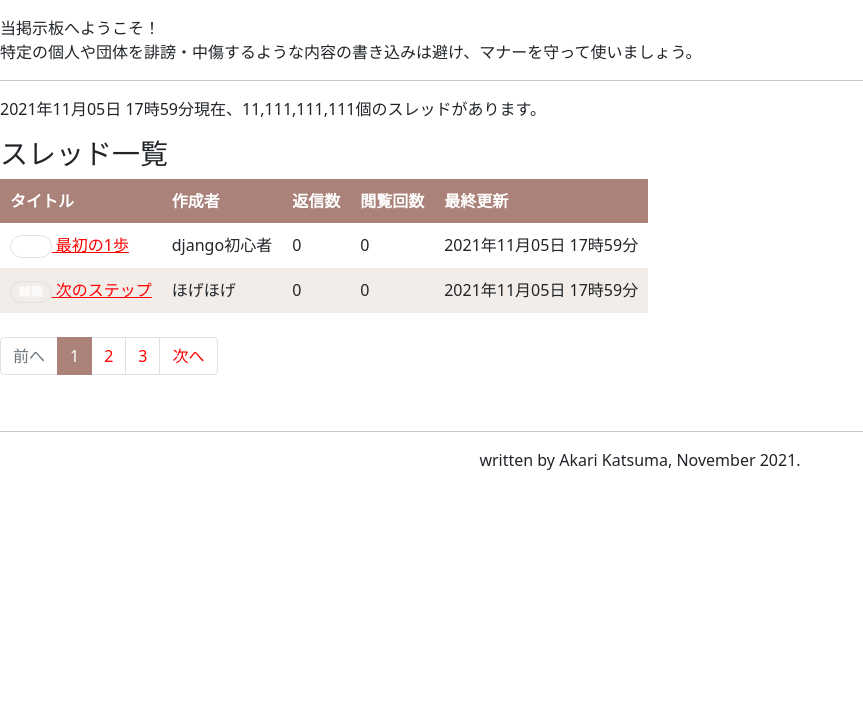
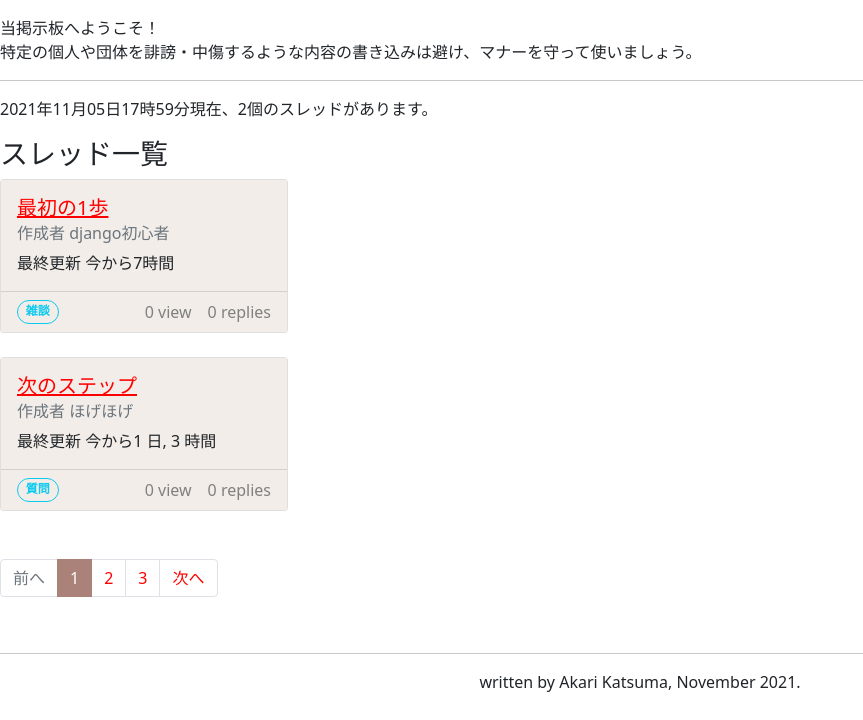
Before and after one commit to AK-8420/django_Keijiban, a Django app: page / in a window 1280 px wide. Shown: the part 80-800 px from the top of the page, without its empty margins (0-863 px from the left). Run offline with Django 3.2, Linux system fonts and the light colour scheme; data comes from the database, SQL or seed files in the repository; both versions use the stored data as it was after the commit; style sheets or scripts are compiled from the project's sources; some libraries are stand-ins or nearby versions.

Commit message:
Improve list of threads in HTML

```diff
--- a/keijiban/static/scss/custom.scss
+++ b/keijiban/static/scss/custom.scss
@@ -11,20 +11,7 @@ $link-color: #FF0000;
   background-color:transparent
 }
 
-// scss-docs-start import-stack
-// Configuration
-@import "../bootstrap/scss/functions";
-@import "../bootstrap/scss/variables";
-@import "../bootstrap/scss/mixins";
-@import "../bootstrap/scss/utilities";
-
-// Layout & components
-@import "../bootstrap/scss/root";
-@import "../bootstrap/scss/reboot";
-@import "../bootstrap/scss/navbar";
-@import "../bootstrap/scss/breadcrumb";
-@import "../bootstrap/scss/pagination";
-@import "../bootstrap/scss/badge";
+@import "../bootstrap/scss/bootstrap";
 
 $custom-colors: (
         "theme1": #AA8279
--- a/keijiban/templates/keijiban/thread_list.html
+++ b/keijiban/templates/keijiban/thread_list.html
@@ -15,20 +15,28 @@
 </p>
 <hr>
 <p>
-    {% now "Y年m月d日 H時i分" %}現在、{{ sum_thread | intcomma }}個のスレッドがあります。
+    {% now "Y年m月d日H時i分" %}現在、{{ object_list | length | intcomma }}個のスレッドがあります。
 </p>
 <h3>スレッド一覧</h3>
     {% if object_list  %}
-        <table id='index_table'>
-            <tr><th>タイトル</th><th>作成者</th><th>返信数</th><th>閲覧回数</th><th>最終更新</th></tr>
         {% for t in object_list %}
-            <tr><td><span class="badge rounded-pill text-theme1 border border-theme1 badge-outlined">雑談</span><a href="#"> {{ t.title }}</a></td><td>{{ t.creator }}</td><td>0</td><td>{{ t.view }}</td><td>{% now "Y年m月d日 H時i分" %}</td></tr>
+            <div class="card" style="width: 18rem;">
+                <div class="card-body" style="background:#f2ede8;">
+                    <a href="/threads/{{t.id}}/">
+                    <h5 class="card-title">{{ t.title }}</h5>
+                    </a>
+                    <h6 class="card-subtitle mb-2 text-muted">作成者 {{ t.creator }}</h6>
+                    <p class="card-text">最終更新 {{ t.post_set.first.created | naturaltime }}</p>
+                </div>
+                <div class="card-footer" style="display: flex;justify-content: space-between; background:#f2ede8; color:gray;">
+                    <span class="badge rounded-pill text-info  border border-info badge-outlined">{{t.category}}</span>{{t.view| intcomma }} view　{{t.post_set.all| length | add:"-1"}} replies
+                </div>
+            </div>
+            <br>
         {% endfor %}
-        </table>
     {% else %}
         <p>まだスレッドはありません。新しいスレッドを作りませんか？</p>
     {% endif %}
-</table>
 
 <br>
 <nav aria-label="...">
--- a/keijiban/urls.py
+++ b/keijiban/urls.py
@@ -3,5 +3,5 @@ from .views import Index, ThreadView
 
 urlpatterns = [
     path('', Index.as_view()),
-    path('thread/', ThreadView.as_view()),
+    path('threads/<pk>/', ThreadView.as_view()),
 ]
--- a/keijiban/views.py
+++ b/keijiban/views.py
@@ -1,4 +1,4 @@
-from django.views.generic import ListView
+from django.views.generic import ListView, DetailView
 from .models import Category, Thread, Tag, Post
 
 
@@ -16,5 +16,5 @@ class Index(ListView):
         return ctxt
 
 
-class ThreadView(ListView):
-    model = Post
+class ThreadView(DetailView):
+    model = Thread
```
Also changed, not shown: keijiban/templates/keijiban/thread_detail.html (renamed from keijiban/templates/keijiban/post_list.html, +6 -5 lines), db.sqlite3.
